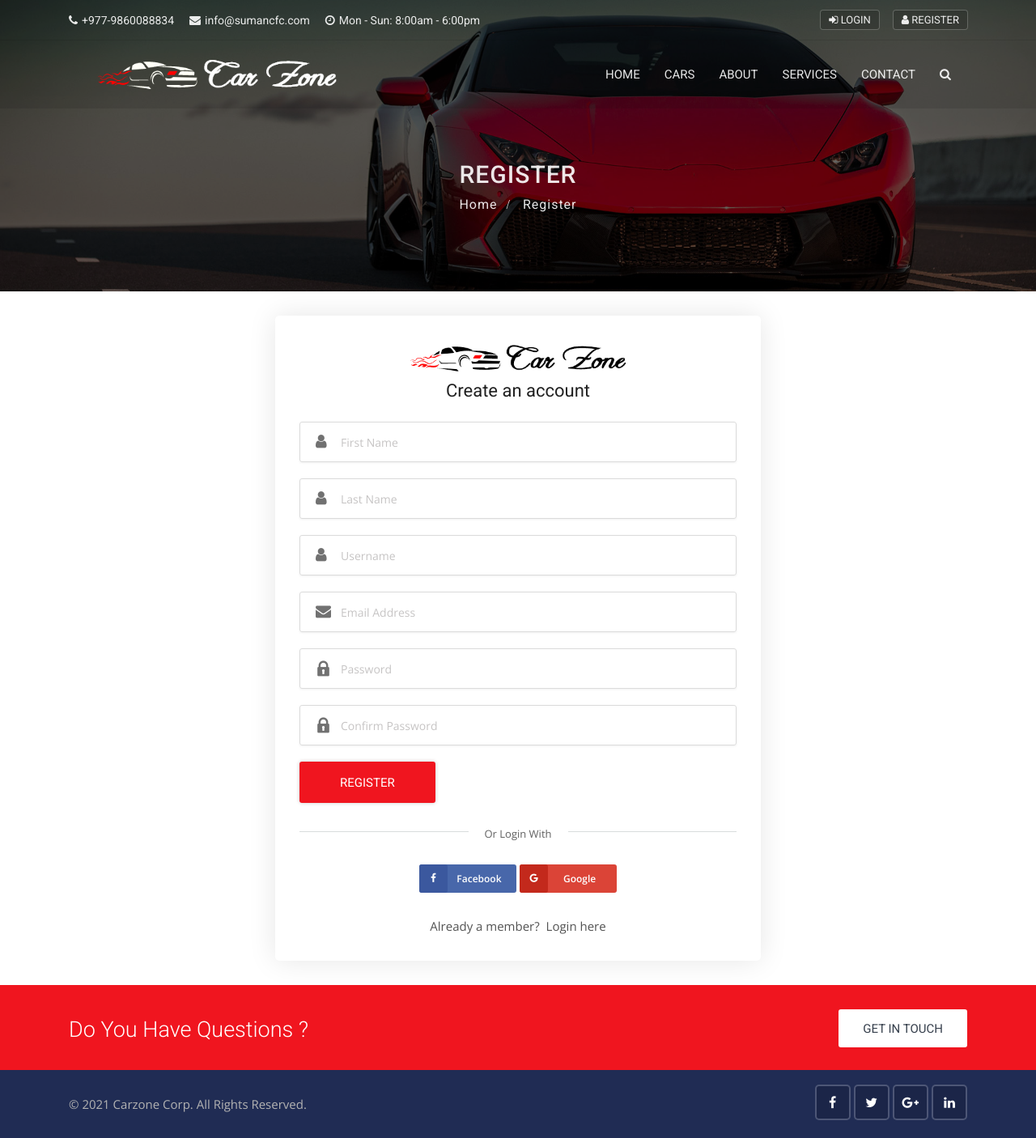
After one commit to sumancfc/car-sell-django-website, a Django app: page /account/register in a window 1280 px wide. The commit adds this page. Shown: the whole page at 81% size. Run offline with Django 3.2, Linux system fonts and the light colour scheme; some libraries are stand-ins or nearby versions.

Commit message:
User Login register page added

```diff
--- /dev/null
+++ b/account/urls.py
@@ -0,0 +1,9 @@
+from django.urls import path
+from . import views
+
+urlpatterns = [
+    path('login', views.login, name="login"),
+    path('register', views.register, name="register"),
+    path('logout', views.logout, name="logout"),
+    path('dashboard', views.dashboard, name="dashboard"),
+]
--- a/account/views.py
+++ b/account/views.py
@@ -1,3 +1,63 @@
-from django.shortcuts import render
+from django.shortcuts import render, redirect
+from django.contrib import messages, auth
+from django.contrib.auth.models import User
 
-# Create your views here.
+
+def login(request):
+    if request.method == 'POST':
+        username = request.POST['username']
+        password = request.POST['password']
+
+        user = auth.authenticate(username=username, password=password)
+
+        if user is not None:
+            auth.login(request, user)
+            messages.success(request, 'You are now logged in.')
+            return redirect('dashboard')
+        else:
+            messages.error(request, 'Invalid login credentials')
+            return redirect('login')
+    return render(request, 'account/login.html')
+
+
+def register(request):
+    if request.method == 'POST':
+        firstname = request.POST['firstname']
+        lastname = request.POST['lastname']
+        username = request.POST['username']
+        email = request.POST['email']
+        password = request.POST['password']
+        confirm_password = request.POST['confirm_password']
+
+        if password == confirm_password:
+            if User.objects.filter(username=username).exists():
+                messages.error(request, 'Username already exists!')
+                return redirect('register')
+            else:
+                if User.objects.filter(email=email).exists():
+                    messages.error(request, 'Email already exists!')
+                    return redirect('register')
+                else:
+                    user = User.objects.create_user(first_name=firstname, last_name=lastname, email=email, username=username, password=password)
+                    auth.login(request, user)
+                    messages.success(request, 'You are now logged in.')
+                    return redirect('dashboard')
+                    user.save()
+                    messages.success(request, 'You are registered successfully.')
+                    return redirect('login')
+        else:
+            messages.error(request, 'Password do not match')
+            return redirect('register')
+    else:
+        return render(request, 'account/register.html')
+
+
+
+def logout(request):
+       if request.method == 'POST':
+              auth.logout(request)
+              return redirect('index')
+       return redirect('index')
+
+def dashboard(request):
+       return render(request, 'account/dashboard.html')
--- a/carsell/urls.py
+++ b/carsell/urls.py
@@ -22,4 +22,5 @@ urlpatterns = [
     path('admin/', admin.site.urls),
     path('', include('pages.urls')),
     path('cars/', include('cars.urls')),
+    path('account/', include('account.urls')),
 ] + static(settings.MEDIA_URL, document_root=settings.MEDIA_ROOT)
--- /dev/null
+++ b/templates/account/register.html
@@ -0,0 +1,86 @@
+{% extends 'base.html' %}
+
+
+{% block content %}
+
+{% load static %}
+
+<!-- Sub banner start -->
+<div class="sub-banner overview-bgi">
+    <div class="container breadcrumb-area">
+        <div class="breadcrumb-areas">
+            <h1>Register</h1>
+            <ul class="breadcrumbs">
+                <li><a href="{% url 'index' %}">Home</a></li>
+                <li class="active"> Register</li>
+            </ul>
+        </div>
+    </div>
+</div>
+<!-- Sub Banner end -->
+
+<!-- Contact section start -->
+<div class="contact-section">
+    <div class="container">
+        <div class="row">
+            <div class="col-lg-12 col-md-12">
+                <div class="form-section">
+                    <div class="logo-2">
+                        <a href="{% url 'index' %}">
+                            <img src="{% static 'img/logos/black-logo.png' %}" alt="logo">
+                        </a>
+                    </div>
+                    <h3>Create an account</h3>
+
+                            {% include 'partials/_messages.html' %}
+
+                    <form action="{% url 'register' %}" method="POST">
+
+                     {% csrf_token %}
+
+                        <div class="form-group form-box">
+                            <input type="text" name="firstname" class="input-text" placeholder="First Name" required>
+                            <i class="fa fa-user"></i>
+                        </div>
+                        <div class="form-group form-box">
+                            <input type="text" name="lastname" class="input-text" placeholder="Last Name" required>
+                            <i class="fa fa-user"></i>
+                        </div>
+                        <div class="form-group form-box">
+                            <input type="text" name="username" class="input-text" placeholder="Username" required>
+                            <i class="fa fa-user"></i>
+                        </div>
+                        <div class="form-group form-box">
+                            <input type="email" name="email" class="input-text" placeholder="Email Address" required>
+                            <i class="flaticon-mail"></i>
+                        </div>
+                        <div class="form-group form-box">
+                            <input type="password" name="password" class="input-text" placeholder="Password" required>
+                            <i class="flaticon-lock"></i>
+                        </div>
+                        <div class="form-group form-box">
+                            <input type="password" name="confirm_password" class="input-text" placeholder="Confirm Password" required>
+                            <i class="flaticon-lock"></i>
+                        </div>
+                        <div class="form-group mb-0 clearfix">
+                            <button type="submit" class="btn-md btn-theme float-left">Register</button>
+                        </div>
+                        <div class="extra-login clearfix">
+                            <span>Or Login With</span>
+                        </div>
+                        <div class="clearfix"></div>
+                        <ul class="social-list">
+                            <li><a href="#" class="facebook-bg"><i class="fa fa-facebook facebook-i"></i><span>Facebook</span></a></li>
+                            <li><a href="#" class="google-bg"><i class="fa fa-google google-i"></i><span>Google</span></a></li>
+                        </ul>
+                    </form>
+                    <p>Already a member? <a href="{% url 'login' %}" class="thembo"> Login here</a></p>
+                </div>
+            </div>
+        </div>
+    </div>
+</div>
+<!-- Contact section end -->
+
+
+{% endblock  %}
--- /dev/null
+++ b/templates/partials/_messages.html
@@ -0,0 +1,20 @@
+{% if messages %}
+
+  {% for message in messages %}
+      <div id="message" class="container">
+        <div class="alert alert-{{ message.tags }}" alert-dismissable role="alert">
+            <button type="button" class="close" data-dismiss="alert"><span aria-hidden="true">&times;</span></button>
+
+            <strong>
+              {% if message.level == DEFAULT_MESSAGE_LEVELS.ERROR %}
+                  Error:
+              {% else %}
+                  {{mesaage.tags|title}}
+              {% endif %}
+            </strong>
+            {{message}}
+        </div>
+      </div>
+  {% endfor %}
+
+{% endif %}
--- a/templates/partials/_topbar.html
+++ b/templates/partials/_topbar.html
@@ -11,12 +11,30 @@
             </div>
             <div class="col-lg-4 col-md-4 col-sm-5">
                 <ul class="top-social-media pull-right">
-                    <li>
-                        <a href="login.html" class="sign-in"><i class="fa fa-sign-in"></i> Login</a>
+
+{% if user.is_authenticated %}
+ <li>
+                      <a href="{% url 'dashboard' %}" class="sign-in"><i class="fa fa-tachometer"></i> Dashboard</a>
+                  </li>
+
+                  <li>
+                      <a href="javascript:{document.getElementById('logout').submit()}" class="sign-in"><i class="fa fa-sign-out"></i> Logout</a>
+                      <form action="{% url 'logout' %}" id="logout" method="POST">
+                        {% csrf_token %}
+                        <input type="hidden">
+                      </form>
+                  </li>
+{% else %}
+<li>
+                        <a href="{% url 'login' %}" class="sign-in"><i class="fa fa-sign-in"></i> Login</a>
                     </li>
                     <li>
-                        <a href="signup.html" class="sign-in"><i class="fa fa-user"></i> Register</a>
+                        <a href="{% url 'register' %}" class="sign-in"><i class="fa fa-user"></i> Register</a>
                     </li>
+
+{% endif %}
+
+
                 </ul>
             </div>
         </div>
```
Also changed, not shown: carsell/settings.py (+8 -0 lines), templates/account/dashboard.html (added, +67 -0 lines), templates/account/login.html (added, +68 -0 lines).
